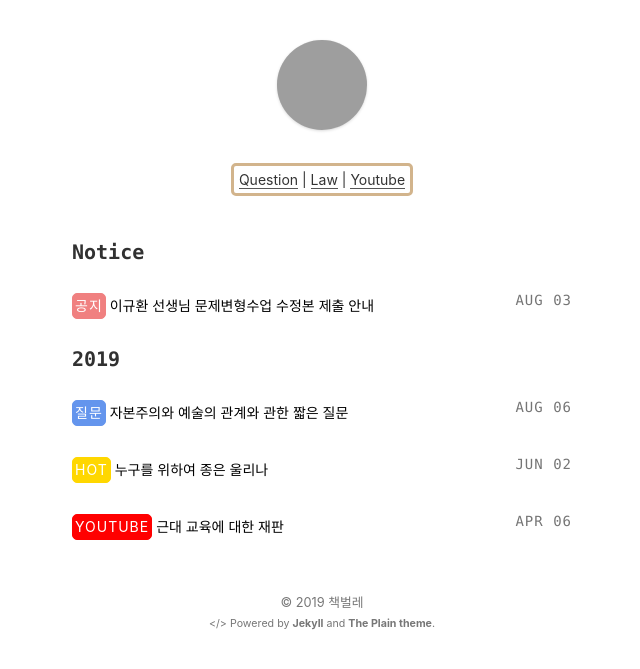
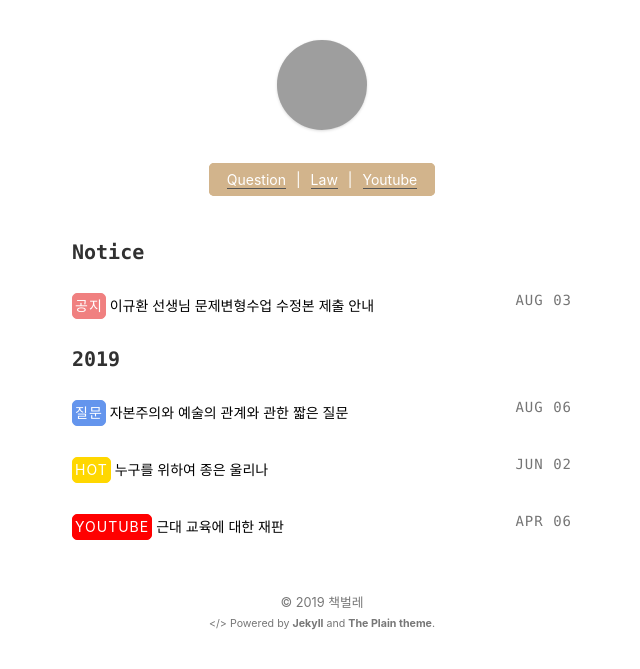
Before and after one commit to stevenoh0908/stevenoh0908.github.io, a Jekyll site: the page built from index.html, in a window 1280 px wide. Shown: the top 669 px of the page, without its empty margins (318-958 px from the left). Built offline with Jekyll 4.4.1, drawn with Linux system fonts in a browser that asks for light colours; grey boxes are pictures that could not be loaded.

Commit message:
Update index.html

```diff
--- a/index.html
+++ b/index.html
@@ -2,7 +2,7 @@
 layout: default
 ---
 <section>
-	<center><span style="border: 3px solid Tan; background-color: none; border-radius: 5px; padding: 5px;"><a href="/question">Question</a>   |   <a href="/law">Law</a>   |   <a href="/youtube">Youtube</a></span></center>
+	<center><span style="border: 3px solid Tan; background-color: Tan; color: white; border-radius: 5px; padding: 5px;"><a style="text-decoration: none; color:white; margin: 10px;" href="/question">Question</a>|<a style="text-decoration: none; color:white; margin: 10px;" href="/law">Law</a>|<a style="text-decoration: none; color:white; margin: 10px;" href="/youtube">Youtube</a></span></center>
 </section>
 <section>
 	{% for post in site.posts %}
```
